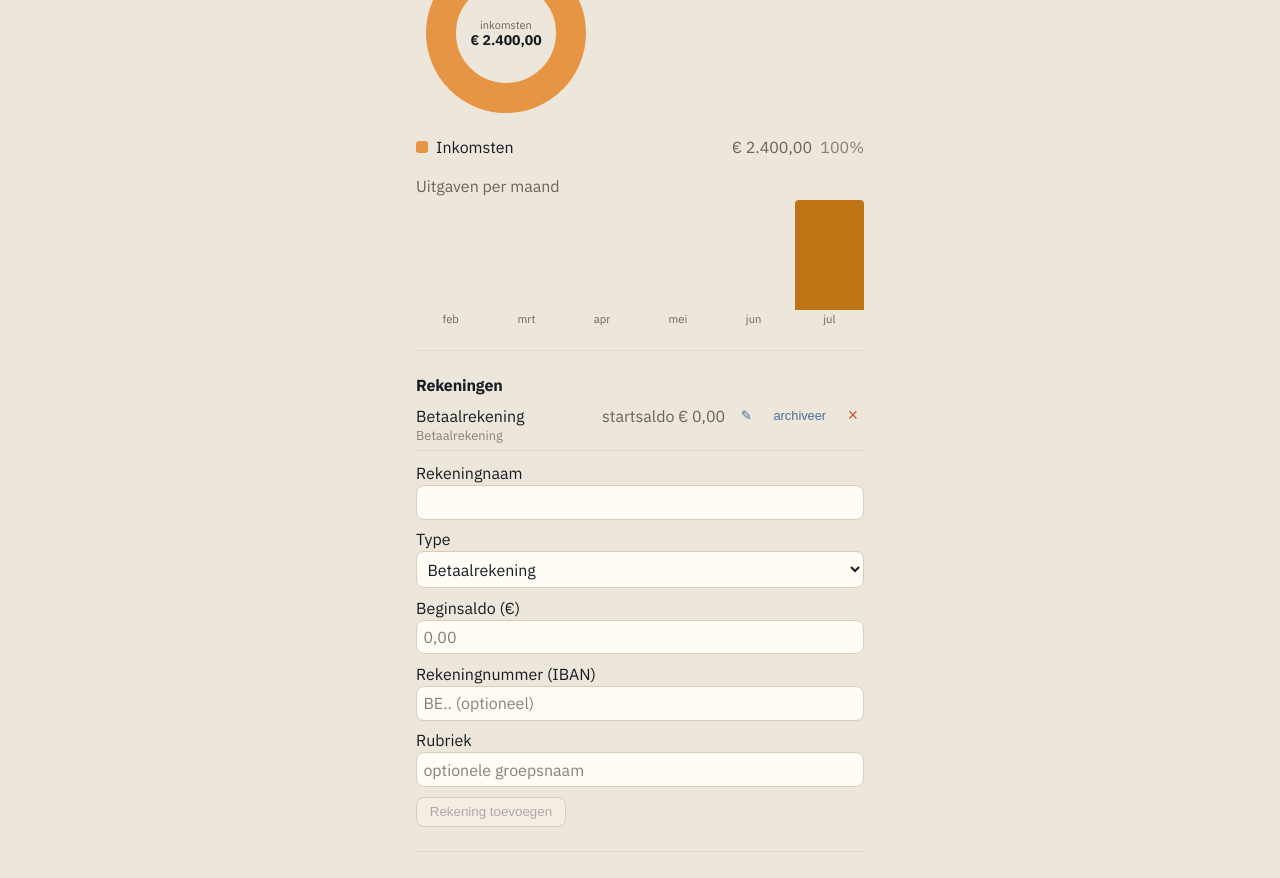
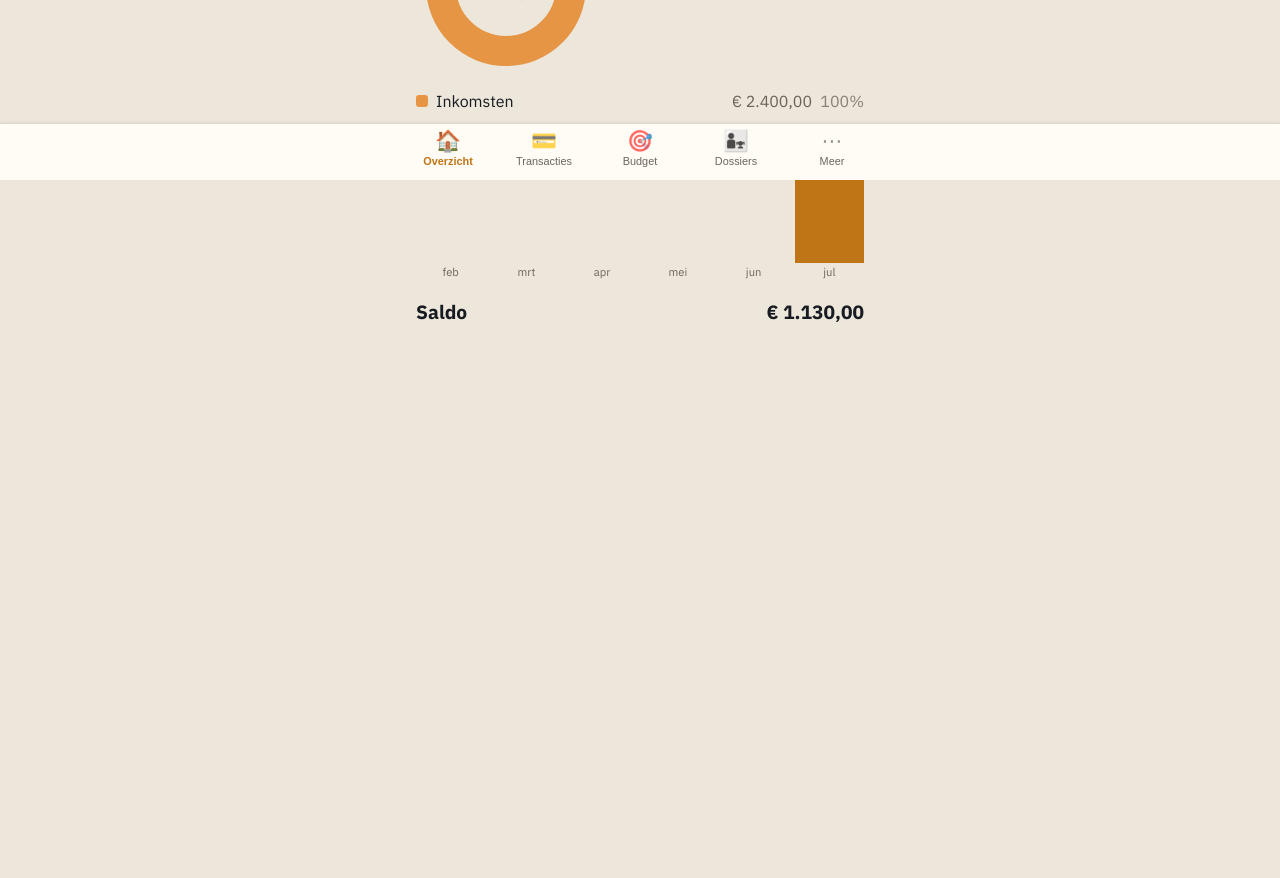
Before and after one commit to timverschot/financieel-kompas-rebuild, a React (Vite) app: page / in a window 1280 px wide. Shown: the part 620-1498 px from the top of the page. After the commit the page ends 1083 px from the top, so only its background shows below. Built offline with nearby package versions, Linux system fonts and the light colour scheme.

Commit message:
Design Update 3

```diff
--- a/src/App.tsx
+++ b/src/App.tsx
@@ -98,6 +98,7 @@ import { IndexatieCalculator } from './components/IndexatieCalculator'
 import { TerugkerendeSectie } from './components/TerugkerendeSectie'
 import { OverboekingSectie } from './components/OverboekingSectie'
 import { ErrorBoundary } from './components/ErrorBoundary'
+import { OnderNavigatie, type Pagina } from './components/OnderNavigatie'
 import { saldoVerrekeningDossier } from './utils/dossier'
 import { kostenVoorAfrekening, type AfrekeningFilter } from './utils/afrekening'
 import { nieuwId } from './data/sync/id'
@@ -166,6 +167,7 @@ export function App() {
   const [bewerkRekening, setBewerkRekening] = useState<Rekening | null>(null)
   const [bewerkOverboeking, setBewerkOverboeking] = useState<Overboeking | null>(null)
   const [maand, setMaand] = useState(huidigeMaand())
+  const [pagina, setPagina] = useState<Pagina>('overzicht')
   const [backupTekst, setBackupTekst] = useState<string | null>(null)
   const [undoInfo, setUndoInfo] = useState<{ boodschap: string; herstel: () => Promise<void> } | null>(null)
   const backendRef = useRef<DriveBackend | null>(null)
@@ -733,13 +735,26 @@ export function App() {
   const actieveRekeningen = rekeningen.filter((r) => !r.gearchiveerd)
   const maandVerloop = uitgavenPerMaand(transacties, maand, 6)
 
+  // Eén maand-schakelaar, hergebruikt op de pagina's die per maand tonen
+  // (Overzicht en Budget). Zo hoeft de gebruiker niet terug naar Overzicht.
+  const maandNav = (
+    <div style={{ display: 'flex', alignItems: 'center', gap: '0.75rem', marginBottom: '0.5rem' }}>
+      <button style={knop} aria-label={t('Vorige maand')} onClick={() => setMaand(verschuifMaand(maand, -1))}>
+        ‹
+      </button>
+      <span style={{ minWidth: 120, textAlign: 'center' }}>{maandLabel(maand)}</span>
+      <button style={knop} aria-label={t('Volgende maand')} onClick={() => setMaand(verschuifMaand(maand, 1))}>
+        ›
+      </button>
+    </div>
+  )
+
   return (
-    <main style={container}>
-      <h1 style={{ marginBottom: 0 }}>Kompal</h1>
-      <p style={{ color: 'var(--text-muted)', marginTop: 4 }}>
-        {t('Rekeningen, categorieën, budgetten en transacties — met backup en synchronisatie')}
-      </p>
+    <main style={{ ...container, paddingBottom: '5.5rem' }}>
+      <h1 style={{ marginBottom: '0.75rem' }}>Kompal</h1>
 
+      {pagina === 'overzicht' && (
+        <>
           {ongeldig > 0 && (
             <p style={{ background: 'var(--negative-soft)', border: '1px solid var(--negative)', color: 'var(--text)', borderRadius: 8, padding: '0.5rem 0.75rem' }}>
               {t('Let op: {n} record(s) werden overgeslagen omdat ze niet aan het schema voldeden.', { n: ongeldig })}
@@ -749,15 +764,7 @@ export function App() {
           <ErrorBoundary naam="Maandoverzicht">
             <section>
               <h2 style={kop}>{t('Maandoverzicht')}</h2>
-        <div style={{ display: 'flex', alignItems: 'center', gap: '0.75rem', marginBottom: '0.5rem' }}>
-          <button style={knop} aria-label={t('Vorige maand')} onClick={() => setMaand(verschuifMaand(maand, -1))}>
-            ‹
-          </button>
-          <span style={{ minWidth: 120, textAlign: 'center' }}>{maandLabel(maand)}</span>
-          <button style={knop} aria-label={t('Volgende maand')} onClick={() => setMaand(verschuifMaand(maand, 1))}>
-            ›
-          </button>
-        </div>
+              {maandNav}
               <div style={{ display: 'flex', justifyContent: 'space-between', padding: '0.15rem 0' }}>
                 <span>{t('Inkomsten')}</span>
                 <span style={{ color: 'var(--positive)' }}>{formatEuro(inkomsten)}</span>
@@ -790,97 +797,46 @@ export function App() {
             </section>
           </ErrorBoundary>
 
-      <hr style={scheiding} />
+          <p style={{ display: 'flex', justifyContent: 'space-between', fontWeight: 'bold', fontSize: '1.2rem', marginTop: '1.25rem' }}>
+            <span>{t('Saldo')}</span>
+            <span>{formatEuro(totaalSaldo)}</span>
+          </p>
+        </>
+      )}
 
+      {pagina === 'transacties' && (
+        <>
           <section>
-        <h2 style={kop}>{t('Rekeningen')}</h2>
-        <ul style={{ listStyle: 'none', padding: 0, margin: 0 }}>
-          {rekeningen.map((r) => {
-            const meta = [t(REKENING_TYPE_LABEL[r.type ?? 'betaal']), r.rubriek, r.rekeningnummer].filter(Boolean).join(' · ')
-            return (
-              <li key={r.id} style={{ padding: '0.35rem 0', borderBottom: '1px solid var(--border)', opacity: r.gearchiveerd ? 0.55 : 1 }}>
-                <div style={{ display: 'flex', justifyContent: 'space-between', alignItems: 'center' }}>
-                  <span>
-                    {r.naam}
-                    {r.gearchiveerd && <span style={{ color: 'var(--text-muted)', fontSize: '0.8rem' }}> · {t('gearchiveerd')}</span>}
-                  </span>
-                  <span style={{ display: 'flex', alignItems: 'center', gap: '0.6rem' }}>
-                    <span style={{ color: 'var(--text-muted)' }}>{t('startsaldo {saldo}', { saldo: formatEuro(r.beginsaldo) })}</span>
-                    <button aria-label={t('Bewerk rekening {naam}', { naam: r.naam })} onClick={() => setBewerkRekening(r)} style={{ border: 'none', background: 'none', color: 'var(--info)', cursor: 'pointer' }}>
-                      ✎
-                    </button>
-                    <button
-                      aria-label={r.gearchiveerd ? t('Herstel rekening {naam}', { naam: r.naam }) : t('Archiveer rekening {naam}', { naam: r.naam })}
-                      onClick={() => archiveerRekening(r, !r.gearchiveerd)}
-                      style={{ border: 'none', background: 'none', color: 'var(--info)', cursor: 'pointer', fontSize: '0.8rem' }}
-                    >
-                      {r.gearchiveerd ? t('herstel') : t('archiveer')}
-                    </button>
-                    <button aria-label={t('Verwijder rekening {naam}', { naam: r.naam })} onClick={() => verwijderRek(r.id)} style={{ border: 'none', background: 'none', color: 'var(--negative)', cursor: 'pointer', fontSize: '1.1rem' }}>
-                      ×
-                    </button>
-                  </span>
-                </div>
-                {meta && <div style={{ color: 'var(--text-subtle)', fontSize: '0.8rem' }}>{meta}</div>}
-              </li>
-            )
-          })}
-        </ul>
-        <RekeningFormulier onOpslaan={slaRekeningOp} onAnnuleer={() => setBewerkRekening(null)} bewerken={bewerkRekening} />
+            <h2 style={kop}>{bewerkTransactie ? t('Transactie bewerken') : t('Transactie toevoegen')}</h2>
+            <TransactieFormulier
+              onOpslaan={slaTransactieOp}
+              onAnnuleer={() => setBewerkTransactie(null)}
+              rekeningen={actieveRekeningen}
+              categorieen={categorieen}
+              handelaars={handelaars}
+              bewerken={bewerkTransactie}
+              streepjescodes={streepjescodes}
+              onOnthoudStreepjescode={onthoudStreepjescode}
+            />
           </section>
 
-      <hr style={scheiding} />
-
-      <ErrorBoundary naam="Overboekingen">
-        <OverboekingSectie
-          overboekingen={overboekingen}
+          <div style={{ marginTop: '1.5rem' }}>
+            <ErrorBoundary naam="Transactielijst">
+              <TransactieLijst
+                transacties={transacties}
+                categorieen={categorieen}
                 rekeningen={actieveRekeningen}
-          bewerken={bewerkOverboeking}
-          onOpslaan={voegOverboekingToe}
-          onVerwijderen={verwijderOverboekingH}
-          onBewerk={setBewerkOverboeking}
-          onStopBewerken={() => setBewerkOverboeking(null)}
+                onBewerk={setBewerkTransactie}
+                onVerwijder={verwijder}
               />
             </ErrorBoundary>
+          </div>
+        </>
+      )}
 
-      <hr style={scheiding} />
-
-      <section>
-        <h2 style={kop}>{t('Categorieën')}</h2>
-        <ul style={{ listStyle: 'none', padding: 0, margin: 0 }}>
-          {categorieen.map((c) => (
-            <li
-              key={c.id}
-              style={{ display: 'flex', justifyContent: 'space-between', alignItems: 'center', padding: '0.3rem 0', borderBottom: '1px solid var(--border)' }}
-            >
-              <span>{c.naam}</span>
-              <span style={{ display: 'flex', gap: '0.6rem' }}>
-                <button aria-label={t('Bewerk categorie {naam}', { naam: c.naam })} onClick={() => setBewerkCategorie(c)} style={{ border: 'none', background: 'none', color: 'var(--info)', cursor: 'pointer' }}>
-                  ✎
-                </button>
-                <button aria-label={t('Verwijder categorie {naam}', { naam: c.naam })} onClick={() => verwijderCat(c.id)} style={{ border: 'none', background: 'none', color: 'var(--negative)', cursor: 'pointer', fontSize: '1.1rem' }}>
-                  ×
-                </button>
-              </span>
-            </li>
-          ))}
-        </ul>
-        <CategorieFormulier onOpslaan={slaCategorieOp} onAnnuleer={() => setBewerkCategorie(null)} bewerken={bewerkCategorie} />
-      </section>
-
-      <hr style={scheiding} />
-
-      <ErrorBoundary naam="Categorieën">
-        <CategorieBoom
-          aanpassingen={subcategorieen}
-          onToevoegen={voegSubcategorieToe}
-          onWijzigen={wijzigSubcategorie}
-          onVerwijderen={verwijderSubcategorieH}
-        />
-      </ErrorBoundary>
-
-      <hr style={scheiding} />
-
+      {pagina === 'budget' && (
+        <>
+          {maandNav}
           <ErrorBoundary naam="Budgetten">
             <section>
               <h2 style={kop}>{t('Budgetten')}</h2>
@@ -938,42 +894,10 @@ export function App() {
               onBoek={boekTerugkerend}
             />
           </ErrorBoundary>
+        </>
+      )}
 
-      <hr style={scheiding} />
-
-      <section>
-        <h2 style={kop}>{bewerkTransactie ? t('Transactie bewerken') : t('Transactie toevoegen')}</h2>
-        <TransactieFormulier
-          onOpslaan={slaTransactieOp}
-          onAnnuleer={() => setBewerkTransactie(null)}
-          rekeningen={actieveRekeningen}
-          categorieen={categorieen}
-          handelaars={handelaars}
-          bewerken={bewerkTransactie}
-          streepjescodes={streepjescodes}
-          onOnthoudStreepjescode={onthoudStreepjescode}
-        />
-      </section>
-
-      <div style={{ marginTop: '1.5rem' }}>
-        <ErrorBoundary naam="Transactielijst">
-          <TransactieLijst
-            transacties={transacties}
-            categorieen={categorieen}
-            rekeningen={actieveRekeningen}
-            onBewerk={setBewerkTransactie}
-            onVerwijder={verwijder}
-          />
-        </ErrorBoundary>
-      </div>
-
-      <p style={{ display: 'flex', justifyContent: 'space-between', fontWeight: 'bold', fontSize: '1.2rem', marginTop: '1rem' }}>
-        <span>{t('Saldo')}</span>
-        <span>{formatEuro(totaalSaldo)}</span>
-      </p>
-
-      <hr style={scheiding} />
-
+      {pagina === 'dossiers' && (
         <ErrorBoundary naam="Dossiers">
           <DossierSectie
             dossiers={dossiers}
@@ -994,6 +918,108 @@ export function App() {
             onKindrekeningVerwijderen={kindrekeningVerwijderen}
             onKindrekeningPostOpslaan={kindrekeningPostOpslaan}
             onKindrekeningPostVerwijderen={kindrekeningPostVerwijderen}
+          />
+        </ErrorBoundary>
+      )}
+
+      {pagina === 'meer' && (
+        <>
+          <section>
+            <h2 style={kop}>{t('Rekeningen')}</h2>
+            <ul style={{ listStyle: 'none', padding: 0, margin: 0 }}>
+              {rekeningen.map((r) => {
+                const meta = [t(REKENING_TYPE_LABEL[r.type ?? 'betaal']), r.rubriek, r.rekeningnummer].filter(Boolean).join(' · ')
+                return (
+                  <li key={r.id} style={{ padding: '0.35rem 0', borderBottom: '1px solid var(--border)', opacity: r.gearchiveerd ? 0.55 : 1 }}>
+                    <div style={{ display: 'flex', justifyContent: 'space-between', alignItems: 'center' }}>
+                      <span>
+                        {r.naam}
+                        {r.gearchiveerd && <span style={{ color: 'var(--text-muted)', fontSize: '0.8rem' }}> · {t('gearchiveerd')}</span>}
+                      </span>
+                      <span style={{ display: 'flex', alignItems: 'center', gap: '0.6rem' }}>
+                        <span style={{ color: 'var(--text-muted)' }}>{t('startsaldo {saldo}', { saldo: formatEuro(r.beginsaldo) })}</span>
+                        <button aria-label={t('Bewerk rekening {naam}', { naam: r.naam })} onClick={() => setBewerkRekening(r)} style={{ border: 'none', background: 'none', color: 'var(--info)', cursor: 'pointer' }}>
+                          ✎
+                        </button>
+                        <button
+                          aria-label={r.gearchiveerd ? t('Herstel rekening {naam}', { naam: r.naam }) : t('Archiveer rekening {naam}', { naam: r.naam })}
+                          onClick={() => archiveerRekening(r, !r.gearchiveerd)}
+                          style={{ border: 'none', background: 'none', color: 'var(--info)', cursor: 'pointer', fontSize: '0.8rem' }}
+                        >
+                          {r.gearchiveerd ? t('herstel') : t('archiveer')}
+                        </button>
+                        <button aria-label={t('Verwijder rekening {naam}', { naam: r.naam })} onClick={() => verwijderRek(r.id)} style={{ border: 'none', background: 'none', color: 'var(--negative)', cursor: 'pointer', fontSize: '1.1rem' }}>
+                          ×
+                        </button>
+                      </span>
+                    </div>
+                    {meta && <div style={{ color: 'var(--text-subtle)', fontSize: '0.8rem' }}>{meta}</div>}
+                  </li>
+                )
+              })}
+            </ul>
+            <RekeningFormulier onOpslaan={slaRekeningOp} onAnnuleer={() => setBewerkRekening(null)} bewerken={bewerkRekening} />
+          </section>
+
+          <hr style={scheiding} />
+
+          <ErrorBoundary naam="Overboekingen">
+            <OverboekingSectie
+              overboekingen={overboekingen}
+              rekeningen={actieveRekeningen}
+              bewerken={bewerkOverboeking}
+              onOpslaan={voegOverboekingToe}
+              onVerwijderen={verwijderOverboekingH}
+              onBewerk={setBewerkOverboeking}
+              onStopBewerken={() => setBewerkOverboeking(null)}
+            />
+          </ErrorBoundary>
+
+          <hr style={scheiding} />
+
+          <ErrorBoundary naam="Spaardoelen">
+            <SpaardoelSectie
+              spaardoelen={spaardoelen}
+              rekeningen={actieveRekeningen}
+              transacties={transacties}
+              onOpslaan={voegSpaardoelToe}
+              onVerwijderen={verwijderSpaardoelH}
+            />
+          </ErrorBoundary>
+
+          <hr style={scheiding} />
+
+          <section>
+            <h2 style={kop}>{t('Categorieën')}</h2>
+            <ul style={{ listStyle: 'none', padding: 0, margin: 0 }}>
+              {categorieen.map((c) => (
+                <li
+                  key={c.id}
+                  style={{ display: 'flex', justifyContent: 'space-between', alignItems: 'center', padding: '0.3rem 0', borderBottom: '1px solid var(--border)' }}
+                >
+                  <span>{c.naam}</span>
+                  <span style={{ display: 'flex', gap: '0.6rem' }}>
+                    <button aria-label={t('Bewerk categorie {naam}', { naam: c.naam })} onClick={() => setBewerkCategorie(c)} style={{ border: 'none', background: 'none', color: 'var(--info)', cursor: 'pointer' }}>
+                      ✎
+                    </button>
+                    <button aria-label={t('Verwijder categorie {naam}', { naam: c.naam })} onClick={() => verwijderCat(c.id)} style={{ border: 'none', background: 'none', color: 'var(--negative)', cursor: 'pointer', fontSize: '1.1rem' }}>
+                      ×
+                    </button>
+                  </span>
+                </li>
+              ))}
+            </ul>
+            <CategorieFormulier onOpslaan={slaCategorieOp} onAnnuleer={() => setBewerkCategorie(null)} bewerken={bewerkCategorie} />
+          </section>
+
+          <hr style={scheiding} />
+
+          <ErrorBoundary naam="Categorieën">
+            <CategorieBoom
+              aanpassingen={subcategorieen}
+              onToevoegen={voegSubcategorieToe}
+              onWijzigen={wijzigSubcategorie}
+              onVerwijderen={verwijderSubcategorieH}
             />
           </ErrorBoundary>
 
@@ -1023,18 +1049,6 @@ export function App() {
 
           <hr style={scheiding} />
 
-      <ErrorBoundary naam="Spaardoelen">
-        <SpaardoelSectie
-          spaardoelen={spaardoelen}
-          rekeningen={actieveRekeningen}
-          transacties={transacties}
-          onOpslaan={voegSpaardoelToe}
-          onVerwijderen={verwijderSpaardoelH}
-        />
-      </ErrorBoundary>
-
-      <hr style={scheiding} />
-
           <ErrorBoundary naam="Indexatie">
             <IndexatieCalculator />
           </ErrorBoundary>
@@ -1059,6 +1073,8 @@ export function App() {
               onKindVerwijderen={verwijderKindH}
             />
           </ErrorBoundary>
+        </>
+      )}
 
       {undoInfo && (
         <div
@@ -1067,7 +1083,7 @@ export function App() {
             position: 'fixed',
             left: '50%',
             transform: 'translateX(-50%)',
-            bottom: 20,
+            bottom: 'calc(4.75rem + env(safe-area-inset-bottom))',
             background: 'var(--text)',
             color: 'var(--bg)',
             padding: '0.6rem 1rem',
@@ -1089,6 +1105,8 @@ export function App() {
           </button>
         </div>
       )}
+
+      <OnderNavigatie actief={pagina} onKies={setPagina} />
     </main>
   )
 }
--- /dev/null
+++ b/src/components/OnderNavigatie.tsx
@@ -0,0 +1,73 @@
+import type { CSSProperties } from 'react'
+import { useT } from '../i18n'
+
+// De vijf hoofdpagina's van de app. De interne id blijft taal-onafhankelijk;
+// enkel het label onder het icoon wordt vertaald.
+export type Pagina = 'overzicht' | 'transacties' | 'budget' | 'dossiers' | 'meer'
+
+const TABS: { id: Pagina; icoon: string; label: string }[] = [
+  { id: 'overzicht', icoon: '🏠', label: 'Overzicht' },
+  { id: 'transacties', icoon: '💳', label: 'Transacties' },
+  { id: 'budget', icoon: '🎯', label: 'Budget' },
+  { id: 'dossiers', icoon: '👨‍👧', label: 'Dossiers' },
+  { id: 'meer', icoon: '⋯', label: 'Meer' },
+]
+
+// Vaste navigatiebalk onderaan (app-gevoel). Blijft binnen dezelfde kolombreedte
+// als de rest van de app en respecteert de veilige zone onderaan op iOS.
+const balk: CSSProperties = {
+  position: 'fixed',
+  left: 0,
+  right: 0,
+  bottom: 0,
+  background: 'var(--surface)',
+  borderTop: '1px solid var(--border)',
+  boxShadow: '0 -1px 3px rgba(0, 0, 0, 0.06)',
+  zIndex: 900,
+  paddingBottom: 'env(safe-area-inset-bottom)',
+}
+const binnen: CSSProperties = {
+  maxWidth: 480,
+  margin: '0 auto',
+  display: 'flex',
+}
+const knopBasis: CSSProperties = {
+  flex: 1,
+  display: 'flex',
+  flexDirection: 'column',
+  alignItems: 'center',
+  gap: 3,
+  background: 'none',
+  border: 'none',
+  padding: '0.45rem 0 0.4rem',
+  cursor: 'pointer',
+  minHeight: 56,
+}
+
+export function OnderNavigatie({ actief, onKies }: { actief: Pagina; onKies: (p: Pagina) => void }) {
+  const { t } = useT()
+  return (
+    <nav style={balk} aria-label={t('Hoofdnavigatie')}>
+      <div style={binnen}>
+        {TABS.map((tab) => {
+          const aan = tab.id === actief
+          return (
+            <button
+              key={tab.id}
+              type="button"
+              onClick={() => onKies(tab.id)}
+              aria-current={aan ? 'page' : undefined}
+              aria-label={t(tab.label)}
+              style={{ ...knopBasis, color: aan ? 'var(--accent-strong)' : 'var(--text-muted)' }}
+            >
+              <span style={{ fontSize: '1.3rem', lineHeight: 1, opacity: aan ? 1 : 0.7 }} aria-hidden>
+                {tab.icoon}
+              </span>
+              <span style={{ fontSize: '0.68rem', fontWeight: aan ? 600 : 400 }}>{t(tab.label)}</span>
+            </button>
+          )
+        })}
+      </div>
+    </nav>
+  )
+}
--- a/src/i18n.tsx
+++ b/src/i18n.tsx
@@ -441,6 +441,13 @@ const en: Record<string, string> = {
   'Toon enkel recente maanden': 'Show only recent months',
   // Instellingen (Ronde 3 · Brok I)
   'Instellingen': 'Settings',
+  // Navigatie / pagina's (Ronde 5 · Brok Q)
+  'Hoofdnavigatie': 'Main navigation',
+  'Overzicht': 'Overview',
+  'Transacties': 'Transactions',
+  'Budget': 'Budget',
+  'Dossiers': 'Cases',
+  'Meer': 'More',
   // Weergave / thema (Ronde 5 · Brok O)
   'Weergave': 'Appearance',
   'Kies licht of donker, of laat de app de voorkeur van je toestel volgen.':
@@ -882,6 +889,13 @@ const fr: Record<string, string> = {
   'Toon enkel recente maanden': 'Afficher uniquement les mois récents',
   // Instellingen (Ronde 3 · Brok I)
   'Instellingen': 'Paramètres',
+  // Navigatie / pagina's (Ronde 5 · Brok Q)
+  'Hoofdnavigatie': 'Navigation principale',
+  'Overzicht': 'Aperçu',
+  'Transacties': 'Transactions',
+  'Budget': 'Budget',
+  'Dossiers': 'Dossiers',
+  'Meer': 'Plus',
   // Weergave / thema (Ronde 5 · Brok O)
   'Weergave': 'Apparence',
   'Kies licht of donker, of laat de app de voorkeur van je toestel volgen.':
```
Also changed, not shown: 1 other file (tests, documents, lock files or other folders). Lines whose indentation alone changed are shown as unchanged.
